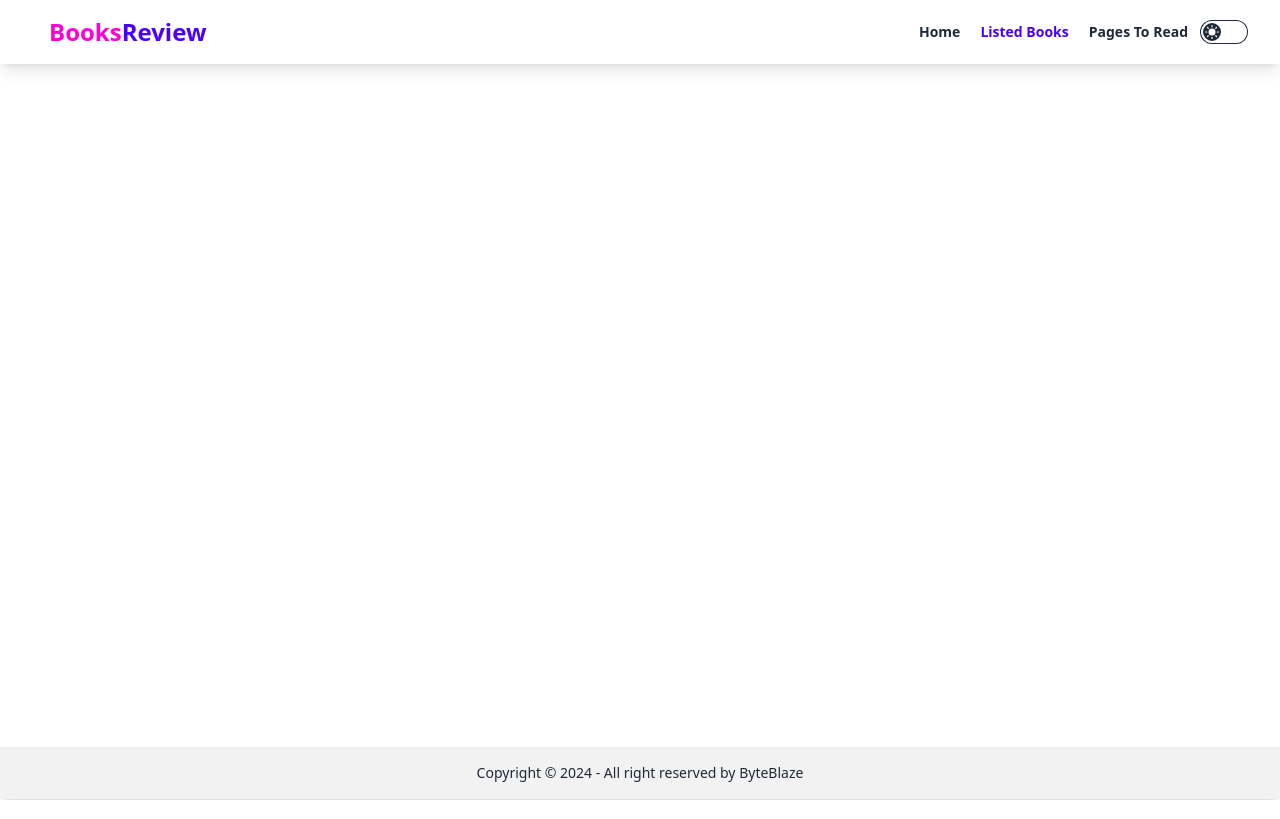
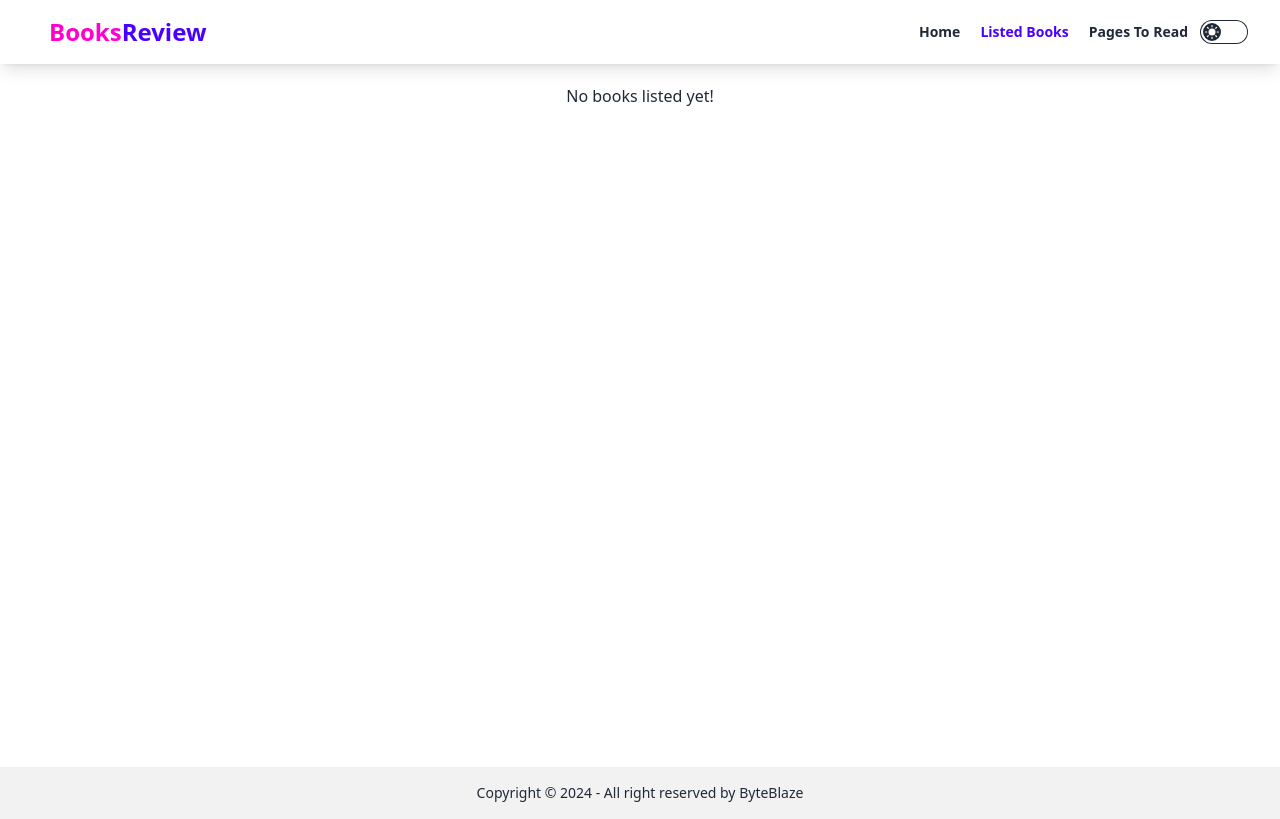
Before and after one commit to 0Karma0/Book-Store-Website, a React (Vite) app: page /listedBooks in a window 1280 px wide. Built offline with nearby package versions, Linux system fonts and the light colour scheme.

Commit message:
added alerts

```diff
--- a/src/components/ListCard.jsx
+++ b/src/components/ListCard.jsx
@@ -1,5 +1,6 @@
 import { Link } from "react-router-dom";
 
+// eslint-disable-next-line react/prop-types
 const ListCard = ({data}) => {
     const {id,bookName, author, image, totalPages, rating, category, tags, publisher, yearOfPublishing } = data || {};
     return (
--- a/src/pages/ListedBooks.jsx
+++ b/src/pages/ListedBooks.jsx
@@ -3,7 +3,9 @@ import ListCard from "../components/ListCard";
 
 const ListedBooks = () => {
     const { LocalData } = UseLocalStorage();
-    console.log(LocalData);
+    if(LocalData.length == 0){
+        return (<div className="text-center mt-5">No books listed yet!</div>)
+    }
     return (
         <div>
             {
--- a/src/pages/ListedBooksDetails.jsx
+++ b/src/pages/ListedBooksDetails.jsx
@@ -7,7 +7,7 @@ import { saveToLocalStorage } from "../utils/localStorage";
 const ListedBooksDetails = () => {
     const [singleData, setSingleData] = useState({});
     const { id } = useParams();
-    const { data, loading } = BooksReviewData();
+    const { data} = BooksReviewData();
 
     const handleList = () => {
         saveToLocalStorage(singleData);
```
